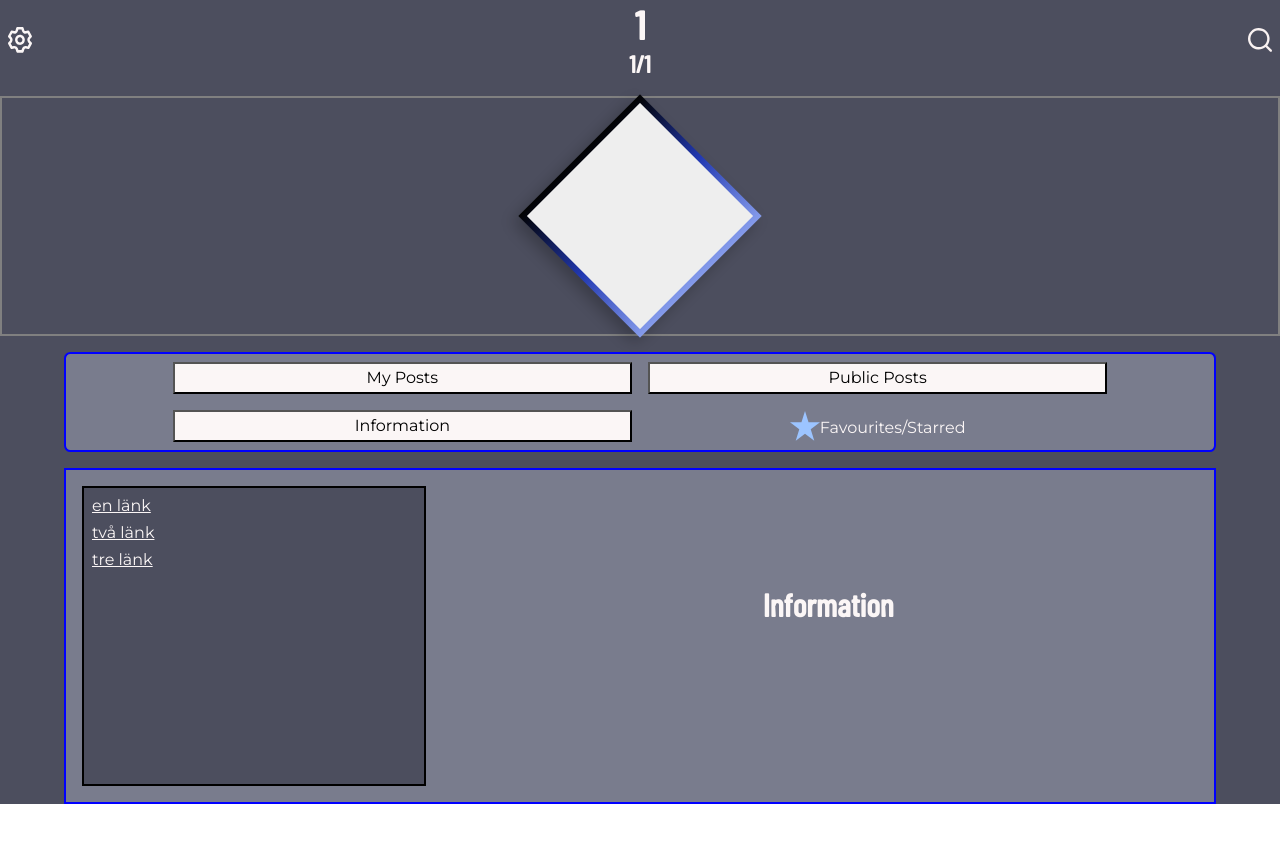
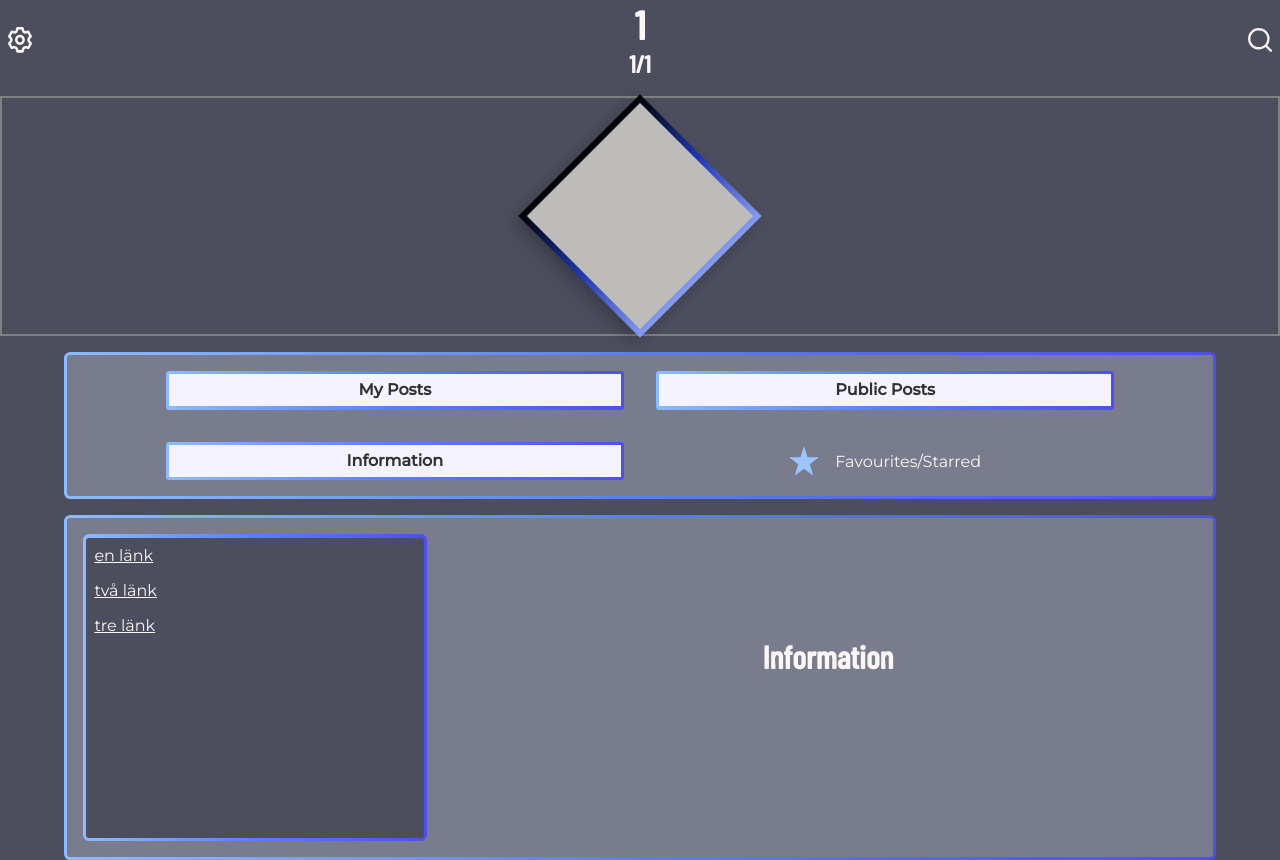
Before and after one commit to KarlEmilArvid/ComboVault, a React (Vite) app: page /1/1 in a window 1280 px wide. Both pictures are taken after a click on the button "Information". Before the commit the page ends 804 px from the top, so only its background shows below. Built offline with nearby package versions, Linux system fonts and the light colour scheme; no server answers; the database is empty.

Commit message:
Css borders and added colors

```diff
--- a/src/components/informationSection/InformationSection.scss
+++ b/src/components/informationSection/InformationSection.scss
@@ -1,11 +1,17 @@
 @import '../../scss//layout.scss';
+
+.information-wrapper--border {
+
+    width: 90%;
+    margin: auto;
+    @include containerBorder;
+    border-radius: .4rem;
 
     .information-wrapper {
         @include flex($direction: row-reverse);
-    border: 2px solid blue;
-    width: 90%;
-    margin: auto;
+        width: 100%;
         background-color: $secondaryBackground;
+        border-radius: .2rem;
 
         .information-section {
             @include flex($direction: column);
@@ -21,16 +27,24 @@
             }
         }
 
+        .link-section--border {
+
+            @include containerBorder;
+            width: 30%;
+            margin: $margin;
+            border-radius: .4rem;
+
             .link-section {
-        width: 30%;
+                width: 100%;
                 height: 300px;
-        margin: $margin;
                 background-color: $primaryBackground;
-        border: 2px solid black;
+                border-radius: .2rem;
 
                 li {
                     list-style: none;
-            margin: $margin-small;
+                    padding: $padding-small;
                 }
             }
         }
+    }
+}
--- a/src/components/informationSection/InformationSection.tsx
+++ b/src/components/informationSection/InformationSection.tsx
@@ -25,11 +25,17 @@ const InformationSection = ({ characterName }: Props) => {
     }, [])
 
     return (
+        <div className="information-wrapper--border">
+
             <section className='information-wrapper'>
+
                 <section className='information-section'>
                     <h2>Information</h2>
                     <p>{information}</p>
                 </section>
+
+                <div className="link-section--border">
+
                     <section className='link-section'>
                         <ul>
                             <li>
@@ -43,7 +49,11 @@ const InformationSection = ({ characterName }: Props) => {
                             </li>
                         </ul>
                     </section>
+
+                </div>
             </section>
+
+        </div>
     )
 }
 
--- a/src/components/post/Post.scss
+++ b/src/components/post/Post.scss
@@ -1,20 +1,26 @@
 @import '../../scss/variables.scss';
 @import '../../scss/layout.scss';
+
+
+.post-container--border {
+
+    width: 80%;
+    margin: $margin auto;
+    @include containerBorder;
 
     .post-container {
         @include flex($justify: flex-start, $direction: column);
         background-color: $primaryTextColor;
-    width: 80%;
-    margin: $margin auto;
-    border: 2px solid aqua;
+        width: 100%;
         cursor: pointer;
 
         .post-information {
             @include flex($justify: space-between);
             width: 100%;
+            background-color: $container-background;
 
             h3 {
-            color: black;
+                color: $secondaryTextColor;
             }
         }
 
@@ -23,10 +29,11 @@
             color: black;
             min-height: 8rem;
             width: 100%;
-        background-color: silver;
+            background-color: $container-background;
             cursor: default;
 
             p {
+                color: $secondaryTextColor;
                 margin: .5rem;
             }
         }
@@ -34,13 +41,24 @@
         .button-section {
             @include flex;
             width: 100%;
-        border-top: 2px solid black;
-        background-color: silver;
+            background-color: $container-background;
             cursor: default;
+
+            .edit-buttons--border {
+                @include flex;
+                width: 15%;
+                margin: calc($baseline / 2);
+                @include containerBorder;
 
                 .edit-buttons {
                     cursor: pointer;
-            margin: .5rem;
+                    width: 100%;
+                    color: $primaryTextColor;
+                    background-color: $primaryBackground;
+                    font-weight: 600;
+                    height: calc($baseline * 1.5);
+                    border: none;
+                }
             }
         }
 
@@ -49,3 +67,4 @@
             cursor: pointer;
         }
     }
+}
--- a/src/components/post/Post.tsx
+++ b/src/components/post/Post.tsx
@@ -29,6 +29,8 @@ const Post = ({ PostTitle, PostText, name, openOverlay, Id }: Props) => {
 
 
     return (
+        <div className='post-container--border'>
+
             <li className='post-container'>
                 {accordion ?
                     <>
@@ -50,14 +52,20 @@ const Post = ({ PostTitle, PostText, name, openOverlay, Id }: Props) => {
                         </section>
                         {name === 'My Posts' ?
                             <section className='button-section'>
-                            <button onClick={() => openOverlay(overlayTitle, { postText: PostText, postTitle: PostTitle }, editButton, Id)} className='edit-buttons'>edit</button>
-                            <button onClick={() => openOverlay(overlayTitle, { postText: PostText, postTitle: PostTitle }, deleteButton, Id)} className='edit-buttons'>delete</button>
+                                <div className="edit-buttons--border">
+                                    <button onClick={() => openOverlay(overlayTitle, { postText: PostText, postTitle: PostTitle }, editButton, Id)} className='edit-buttons'>Edit</button>
+                                </div>
+                                <div className="edit-buttons--border">
+                                    <button onClick={() => openOverlay(overlayTitle, { postText: PostText, postTitle: PostTitle }, deleteButton, Id)} className='edit-buttons'>Delete</button>
+                                </div>
                             </section>
                             : null
                         }
                     </>
                 }
             </li>
+
+        </div>
     )
 }
 
--- a/src/components/postSection/PostSection.scss
+++ b/src/components/postSection/PostSection.scss
@@ -1,18 +1,37 @@
 @import '../../scss//layout.scss';
+
+.posts-wrapper--border {
+
+    width: 90%;
+    margin: auto;
+    @include containerBorder;
 
     .posts-wrapper {
         @include flex($direction: column);
-    border: 2px solid blue;
-    width: 90%;
-    margin: auto;
+        width: 100%;
         background-color: $secondaryBackground;
+
+        h2 {
+            margin-top: $baseline;
+        }
+
+        .new-post-button--border {
+
+            width: 40%;
+            @include containerBorder;
+            margin: $margin-large;
 
             .new-post-button {
                 @include postButton;
-        margin: $margin-large;
+                font-weight: 600;
+                color: $secondaryTextColor;
+                background-color: $container-background;
+            }
+
         }
 
         .posts-list {
             width: 80%;
         }
     }
+}
--- a/src/components/postSection/PostSection.tsx
+++ b/src/components/postSection/PostSection.tsx
@@ -86,6 +86,8 @@ const PostSection = ({ name, characterName }: Props) => {
     }
 
     return (
+        <div className="posts-wrapper--border">
+
             <section className="posts-wrapper">
                 <h2>{name}</h2>
                 <ul className='posts-list'>
@@ -104,7 +106,11 @@ const PostSection = ({ name, characterName }: Props) => {
                                 : null
                     }
                 </ul>
+                <section className="new-post-button--border">
+
                     <button onClick={() => openOverlay(overlayTitle, { postText: '', postTitle: '' }, currentButton, postId)} className='new-post-button'>New Post</button>
+
+                </section>
                 {
                     overlay ?
                         <PostOverlay characterName={characterName} overlay={overlay} setOverlay={setOverlay} pickedTitle={pickedTitle} currentPost={currentPost} overlayButton={overlayButton} Id={postId} />
@@ -112,6 +118,8 @@ const PostSection = ({ name, characterName }: Props) => {
                         null
                 }
             </section>
+
+        </div>
     )
 }
 
--- a/src/components/toggleButton/ToggleButton.scss
+++ b/src/components/toggleButton/ToggleButton.scss
@@ -1,6 +1,17 @@
 @import '../../scss/variables.scss';
+@import '../../scss/layout.scss';
 
-.toggle-button {
-    @include postButton;
-    margin: .5rem;
+.toggle-border {
+
+    width: 40%;
+    margin: $baseline;
+    @include containerBorder;
+
+    .toggle-button {
+        @include postButton;
+        color: $secondaryTextColor;
+        font-weight: 600;
+        background-color: $container-background;
+    }
+
 }
--- a/src/components/toggleButton/ToggleButton.tsx
+++ b/src/components/toggleButton/ToggleButton.tsx
@@ -12,7 +12,11 @@ const ToggleButton = ({ name, getName }: Props) => {
 
     return (
         <>
-            <button className="toggle-button" onClick={toggle}>{name}</button>
+            <div className="toggle-border">
+
+                <button className="toggle-button" onClick={toggle}>{name}</button>
+
+            </div>
         </>
     )
 }
--- a/src/components/toggleComponent/ToggleComponent.scss
+++ b/src/components/toggleComponent/ToggleComponent.scss
@@ -1,23 +1,35 @@
 @import '../../scss//layout.scss';
 @import '../../scss/variables.scss';
 
+.toggle-wrapper--border {
+
+    width: 90%;
+    margin: $margin auto;
+    @include containerBorder;
+    border-radius: 0.4rem;
+
     .toggle-wrapper {
         @include flex($wrap: wrap);
-    width: 90%;
-    border: 2px solid blue;
-    border-radius: .4rem;
-    margin: $margin auto;
+        width: 100%;
+        border-radius: .2rem;
         background-color: $secondaryBackground;
 
         figure {
             @include flex();
-        width: 40%;
+            @include postButton;
+            width: calc(40% + 1rem);
+            margin: $baseline;
             background: transparent;
             height: calc($baseline * 2);
             margin: $margin-small;
+
+            img {
+                padding-right: $baseline;
+            }
 
             p {
                 margin-top: .2rem;
             }
         }
     }
+}
--- a/src/components/toggleComponent/ToggleComponent.tsx
+++ b/src/components/toggleComponent/ToggleComponent.tsx
@@ -10,6 +10,8 @@ type Props = {
 const ToggleComponent = ({ getName }: Props) => {
 
     return (
+        <div className="toggle-wrapper--border">
+
             <section className="toggle-wrapper">
                 <ToggleButton name='My Posts' getName={getName} />
                 <ToggleButton name='Public Posts' getName={getName} />
@@ -19,6 +21,8 @@ const ToggleComponent = ({ getName }: Props) => {
                     <p>Favourites/Starred</p>
                 </figure>
             </section >
+
+        </div>
     )
 }
 
--- a/src/scss/_layout.scss
+++ b/src/scss/_layout.scss
@@ -23,7 +23,15 @@
 
 @mixin squareContainer {
 
-    background-color: rgb(238, 238, 238);
+    background-color: rgb(190, 187, 187);
     transform: translateX(6px) translateY(6px);
 
 }
+
+@mixin containerBorder {
+
+    background: $container-gradient;
+    padding: .2rem;
+    border-radius: .2rem;
+
+}
--- a/src/scss/_variables.scss
+++ b/src/scss/_variables.scss
@@ -2,6 +2,7 @@ $baseline: 1rem;
 $breakpointDesktop: 820px;
 
 $primaryTextColor: #FBF6F6;
+$secondaryTextColor: #343030;
 $primaryBackground: #4C4E5E;
 $secondaryBackground: #797C8D;
 
@@ -10,6 +11,7 @@ $dark: #343030;
 $borderColor: #597EFF;
 $borderStyle: 1px solid $borderColor;
 $borderRadius: $baseline * 0.5;
+$container-background: #F4F3FF;
 
 $shadow: 0 0 1rem rgba(0, 0, 0, 0.6);
 
@@ -25,9 +27,12 @@ $padding: $baseline;
 $padding-small: calc($baseline / 2);
 $padding-large: calc($baseline * 2);
 
+$container-gradient: linear-gradient(to right, #8DBBFF, #597EFF, #504eee);
+
 @mixin postButton {
     background-color: $primaryTextColor;
-    width: 40%;
+    width: 100%;
     height: 2rem;
+    border: none;
     cursor: pointer;
 }
```
Lines whose indentation alone changed are shown as unchanged.
